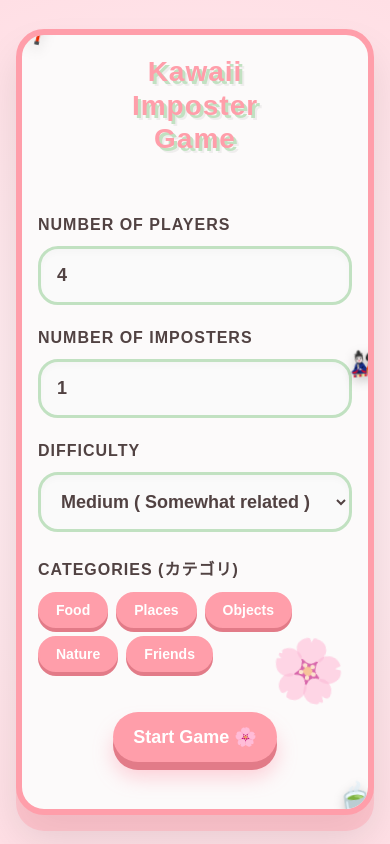
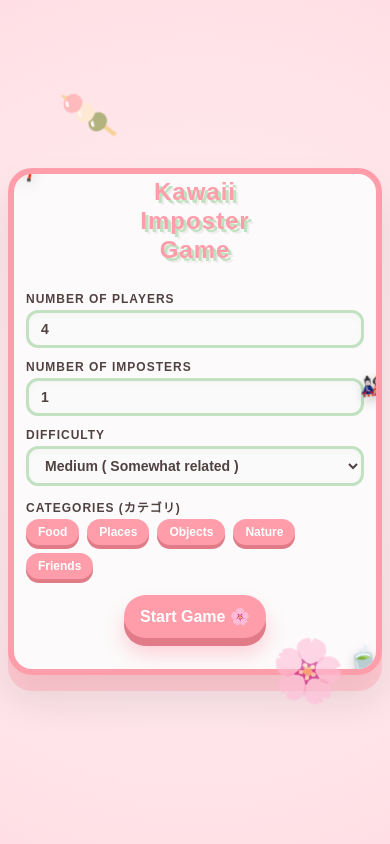
Before and after one commit to namitha2306/Imposter, a React (Vite) app: page / in a window 390 px wide. Built offline with nearby package versions, Linux system fonts and the light colour scheme.

Commit message:
Fixed mobile numbering bug and imposter word assignment

```diff
--- a/src/components/SetupScreen.tsx
+++ b/src/components/SetupScreen.tsx
@@ -99,14 +99,11 @@ export default function SetupScreen({ onStartGame }: SetupScreenProps) {
             <button
               key={cat}
               onClick={() => toggleCategory(cat)}
-              className="btn-secondary"
+              className="category-pill"
               style={{
-                padding: '8px 16px',
-                fontSize: '14px',
                 background: selectedCategories.includes(cat) ? 'var(--primary)' : 'var(--card-bg)',
                 color: selectedCategories.includes(cat) ? 'white' : 'var(--text-main)',
                 border: `2px solid var(--primary)`,
-                borderRadius: '20px',
                 boxShadow: selectedCategories.includes(cat) ? '0 4px 0 var(--primary-dark)' : '0 4px 0 var(--secondary)'
               }}
             >
--- a/src/index.css
+++ b/src/index.css
@@ -18,16 +18,36 @@
   padding: 0;
 }
 
+html, body {
+  overscroll-behavior: none;
+}
+
 body {
   font-family: 'M PLUS Rounded 1c', 'Nunito', 'Poppins', sans-serif;
   background: radial-gradient(circle at 50% 50%, #FFF2F5 0%, #FFDFE5 100%);
   color: var(--text-main);
   min-height: 100vh;
+  min-height: 100dvh;
   display: flex;
   justify-content: center;
   align-items: center;
   overflow-x: hidden;
   position: relative;
+}
+
+.category-pill {
+  padding: 8px 16px;
+  font-size: 14px;
+  border-radius: 20px;
+  cursor: pointer;
+  transition: all 0.2s cubic-bezier(0.34, 1.56, 0.64, 1);
+  font-family: inherit;
+  font-weight: 700;
+  outline: none;
+}
+.category-pill:active {
+  transform: translateY(4px);
+  box-shadow: 0 0 0 var(--secondary) !important;
 }
 
 @import url('https://fonts.googleapis.com/css2?family=M+PLUS+Rounded+1c:wght@500;800;900&display=swap');
@@ -317,36 +337,59 @@ select:focus, input[type="number"]:focus {
 /* Mobile Optimization */
 @media (max-width: 480px) {
   .app-container {
-    padding: 16px;
+    padding: 8px;
   }
   .card {
-    padding: 32px 16px;
-    border-radius: 28px;
-    min-height: 400px;
+    padding: 16px 12px;
+    border-radius: 24px;
+    min-height: auto;
+    gap: 12px;
   }
   h1.title {
-    font-size: 28px !important;
+    font-size: 24px !important;
+    margin-bottom: 4px;
   }
-  .sticker-1 { left: -10px; top: -10px; font-size: 30px; }
-  .sticker-2 { right: -10px; bottom: -10px; font-size: 35px; }
-  .sticker-3 { right: -15px; font-size: 28px; }
-  .sticker-4 { left: -15px; font-size: 24px; }
+  .input-group {
+    gap: 4px;
+  }
+  .input-group label {
+    font-size: 12px;
+  }
+  select, input[type="number"] {
+    font-size: 14px;
+    padding: 8px 12px;
+    border-radius: 12px;
+  }
+  .sticker-1 { left: -5px; top: -5px; font-size: 24px; }
+  .sticker-2 { right: -5px; bottom: -5px; font-size: 28px; }
+  .sticker-3 { right: -10px; font-size: 22px; }
+  .sticker-4 { left: -10px; font-size: 20px; }
   .btn-primary {
-    font-size: 18px;
-    padding: 14px 20px;
+    font-size: 16px;
+    padding: 12px 16px;
+    margin-top: 4px !important;
+  }
+  .btn-secondary {
+    padding: 8px 14px;
+    font-size: 14px;
   }
   .timer {
-    font-size: 48px;
+    font-size: 40px;
+    margin: 12px 0;
+  }
+  .category-pill {
+    padding: 4px 10px;
+    font-size: 12px;
   }
 }
 @media (max-width: 360px) {
   h1.title {
-    font-size: 24px !important;
-  }
-  .card {
-    min-height: 380px;
+    font-size: 22px !important;
   }
   .kawaii-emoji {
-    font-size: 48px;
+    font-size: 40px;
+  }
+  select, input[type="number"] {
+    padding: 6px 10px;
   }
 }
```
